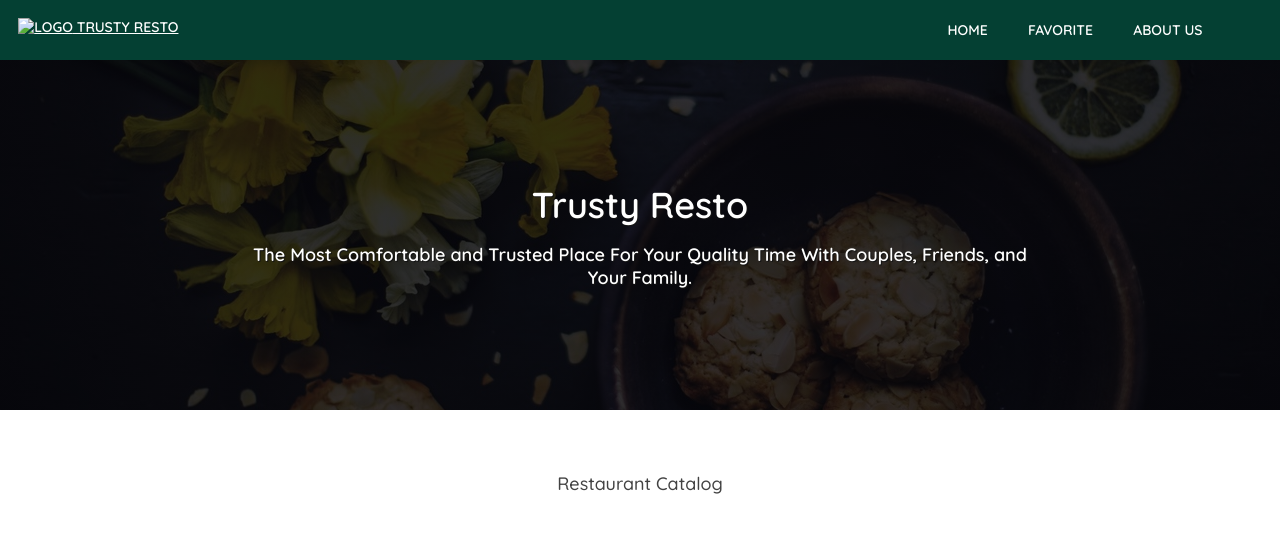
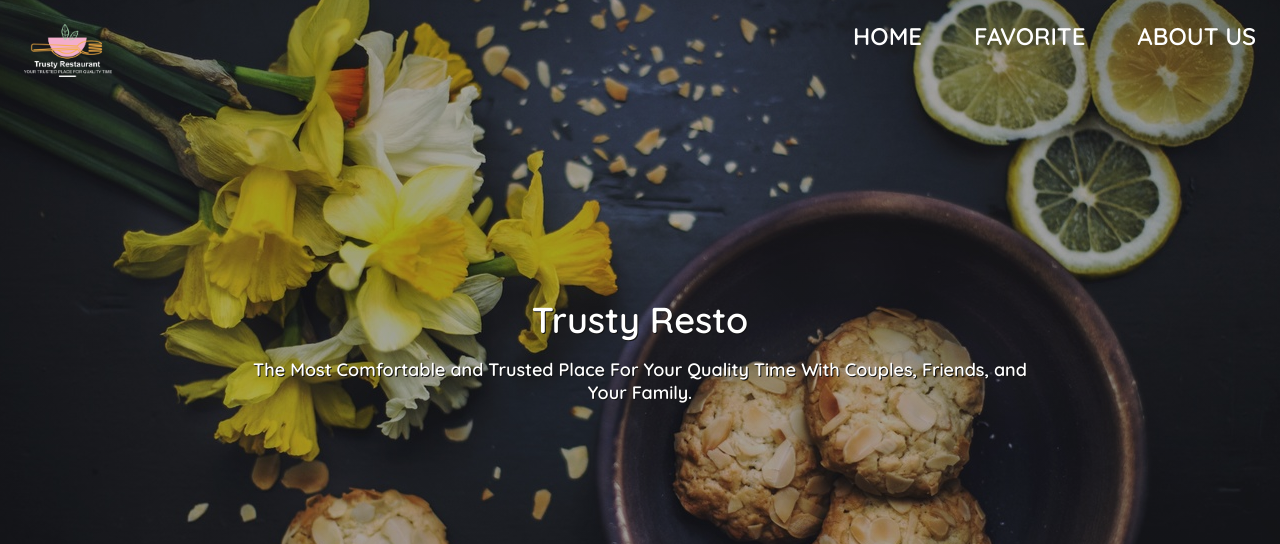
Before and after one commit to AgungP88/restaurant-apps-dicoding, a website built with webpack: page src/templates/index.html in a window 1280 px wide. Shown: the top 544 px of the page. Built offline with nearby package versions, Linux system fonts and the light colour scheme; files whose address does not match are found by name.

Commit message:
design fixing

```diff
--- a/src/scripts/index.js
+++ b/src/scripts/index.js
@@ -40,4 +40,15 @@ main.addEventListener('click', function() {
   drawer.classList.remove('open');
 });
 
+window.addEventListener('scroll', function () {
+  let header = document.querySelector('.nav');
+  let windowPosition = window.scrollY > 600;
+  header. classList.toggle('scrolling-active', windowPosition);
+})
+
+window.addEventListener('scroll', function () {
+  let header = document.querySelector('.menumobile');
+  let windowPosition = window.scrollY > 600;
+  header. classList.toggle('scrolling-active', windowPosition);
+})
 //console.log('Hello Coders! :)');
--- a/src/styles/main.css
+++ b/src/styles/main.css
@@ -14,7 +14,8 @@ html {
 	margin: 0;
 	padding: 0;
 	width: 100%;
-	height: 100%
+	height: 100%;
+	scroll-behavior: smooth;
 }
 body {
 	font-size: 12px;
@@ -22,8 +23,11 @@ body {
 }
 
 .menumobile {
-	background-color: #044033;
-	color: white !important;
+	text-decoration: none;
+	overflow: hidden;
+	position: fixed;
+    display: flex;
+    background-color: rgba(1, 1, 6, .0);
 	width: 100%;
 	display: flex;
 	font-weight: 600;
@@ -82,25 +86,40 @@ body {
     background-color: #044033;
 
 }*/
-
+header{
+	display: inline;
+}
 
 .nav {
 	text-decoration: none;
+	overflow: hidden;
+	position: fixed;
     display: flex;
-    background-color: #044033;
+    background-color: rgba(1, 1, 6, .0);
 	width: 100%;
 	font-weight: 600;
 	font-size: 14px;
-	text-transform: uppercase
+	text-transform: uppercase;
+	list-style-type: none;
 }
+
 .navlist {
 	width: 80%;
 	padding: 0;
 	margin: 0;
-	text-align: right
+	text-align: right;
+	display: inline;
+    list-style-type: none;
 }
+
+.scrolling-active{
+	background-color: black;
+	box-shadow: 0 3px 1rem rgba(0, 0, 0, .1);
+}
+
 .logo {
 	min-height:44px;
+	/*font-size: 44px;*/
 	padding: 0;
 	margin: 0;
 	text-align: left;
@@ -112,11 +131,12 @@ body {
 	display: inline-block;
 	text-align: right;
 	line-height: 24px;
+	font-size: 24px;
 	text-transform: uppercase
 }
 .nav a {
 	display: inline-block;
-	padding: 1.3em;
+	padding: 24px;
 	text-decoration: none;
 	color: white !important
 }
@@ -128,12 +148,12 @@ body {
 .hero {
 	display: flex;
 	align-items: center;
-	min-height: 350px;
+	min-height: 700px;
 	width: 100%;
 	text-align: center;
 	background-position: center;
 	background-color: Black !important;
-    background-image: linear-gradient(rgba(1, 1, 6, .8), rgba(1, 1, 6, .8)), url('/images/heros/hero-image_4.jpg');
+    background-image: linear-gradient(rgba(1, 1, 6, .3), rgba(1, 1, 6, .3)), url('/images/heros/hero-image_4.jpg');
     background-repeat: no-repeat;
     background-size: auto;
 }
--- a/src/templates/index.html
+++ b/src/templates/index.html
@@ -13,7 +13,7 @@
         <div class="iconmenu" id="menu"><a href="#">☰</a></div>
     </div>
     <nav id="drawer" class="nav">
-        <a class="logo" href=""><img src="images/logo.png" height="" width="20%" alt="Logo"> Trusty Resto </a>
+        <a class="logo" href=""><img src="images/logo.png" height="" width="15%" alt="Logo">  </a>
         <ul class="navlist">
             <li class="navitems"><a href="">Home</a></li>
             <li class="navitems"><a href="#">Favorite</a></li>
```
Also changed, not shown: src/public/images/logo.png (added), src/public/images/logo2.png (added).
